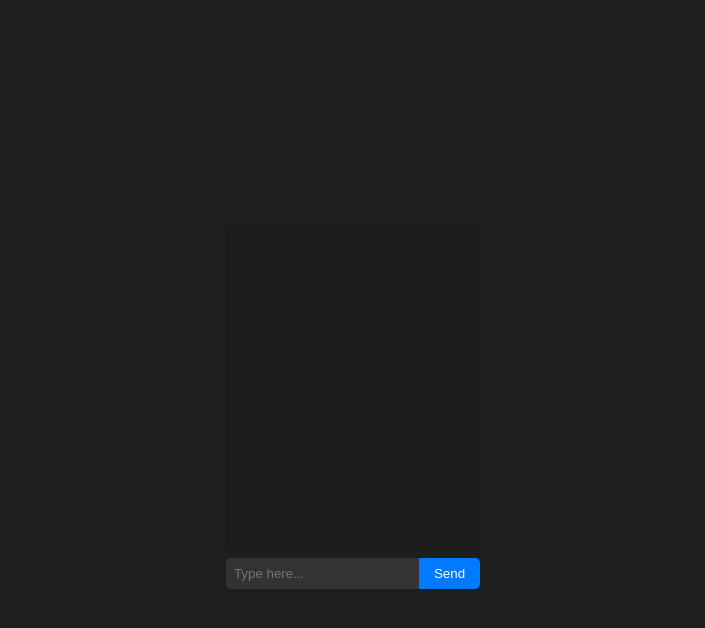
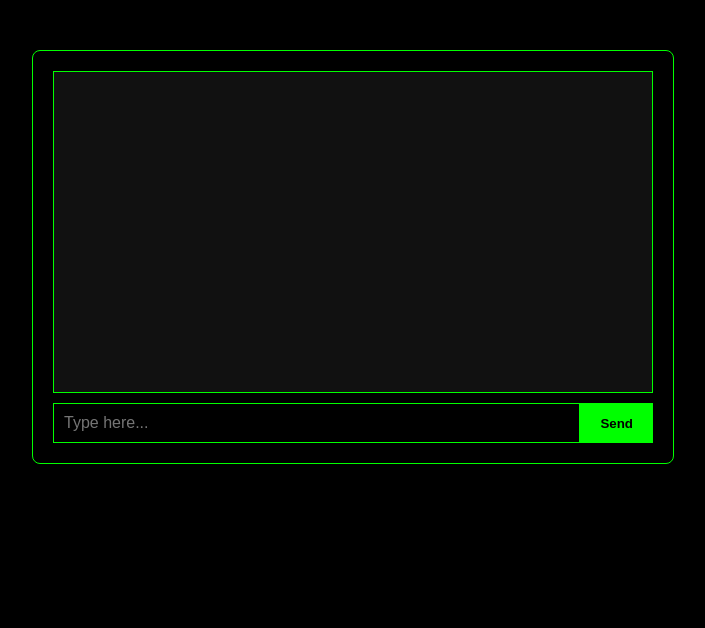
Before and after one commit to riez1623/Ai, a plain HTML site: page index.html in a window 1280 px wide. Shown: the whole page, without its empty margins (287-992 px from the left). Drawn offline with Linux system fonts and the light colour scheme.

Commit message:
Update style.css

```diff
--- a/style.css
+++ b/style.css
@@ -1,55 +1,59 @@
 body {
-  background: #1e1e1e;
-  font-family: sans-serif;
-  color: white;
-  display: flex;
-  justify-content: center;
-  align-items: center;
-  height: 100vh;
+  margin: 0;
+  font-family: monospace;
+  background: black;
+  color: lime;
+  overflow: hidden;
 }
 
-.chat-container {
-  width: 400px;
-  background: #2a2a2a;
+#chat-container {
+  max-width: 600px;
+  margin: 50px auto;
+  background: #000;
   padding: 20px;
+  border: 1px solid lime;
   border-radius: 8px;
 }
 
 #chat-box {
   height: 300px;
   overflow-y: auto;
-  background: #1c1c1c;
+  background: #111;
   padding: 10px;
-  border-radius: 5px;
+  border: 1px solid #0f0;
   margin-bottom: 10px;
 }
 
-.user-msg {
-  color: #0f0;
+.message {
+  margin: 5px 0;
 }
 
-.bot-msg {
-  color: #0af;
+.bot {
+  color: red;
 }
 
-#chat-form {
+.user {
+  color: cyan;
+}
+
+form {
   display: flex;
 }
 
-#user-input {
+input {
   flex: 1;
-  padding: 8px;
-  background: #333;
-  border: none;
+  padding: 10px;
+  font-size: 16px;
+  background: black;
   color: white;
-  border-radius: 5px 0 0 5px;
+  border: 1px solid lime;
 }
 
 button {
-  padding: 8px 15px;
-  background: #007bff;
+  padding: 10px 20px;
+  background: lime;
   border: none;
-  color: white;
-  border-radius: 0 5px 5px 0;
+  color: black;
+  font-weight: bold;
   cursor: pointer;
 }
```
